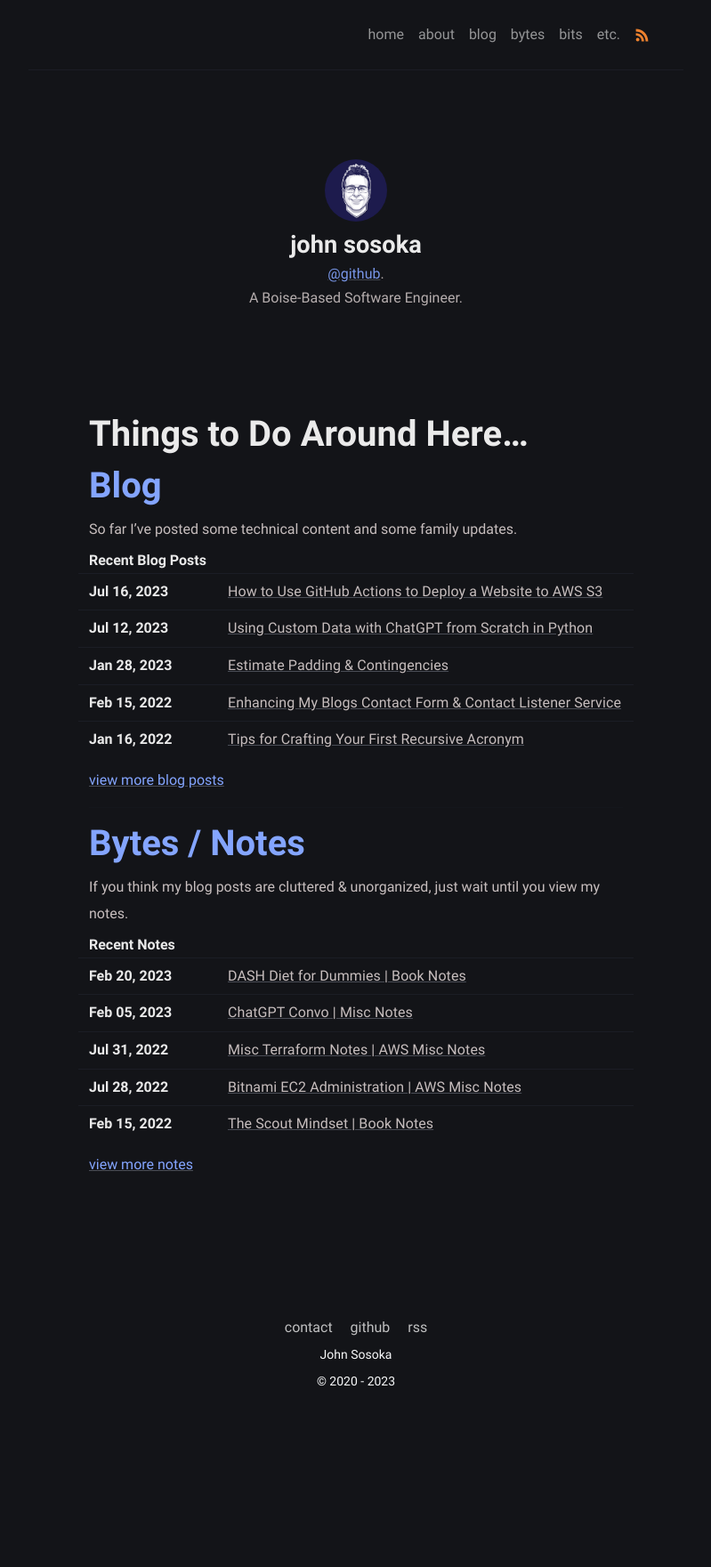
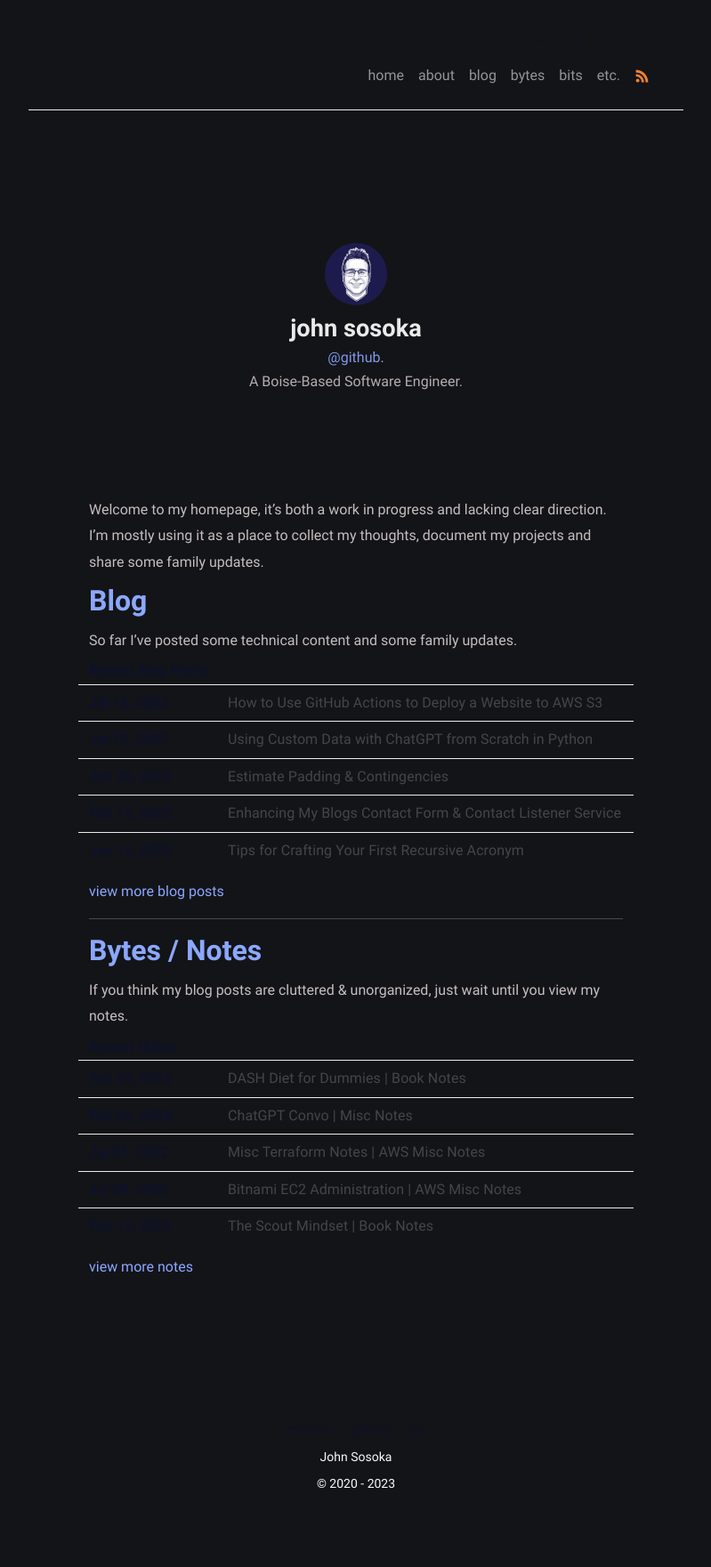
Before and after one commit to johnsosoka/site-johnsosoka-com, a Jekyll site: the page built from website/index.md, in a window 1280 px wide. Shown: the whole page at 89% size, without its empty margins (240-1039 px from the left). Built offline with Jekyll 4.4.1, drawn with Linux system fonts in a browser that asks for light colours; before the commit the page ends 1646 px from its top, so only the background shows below that.

Commit message:
saving work, still processing css changes

```diff
--- a/website/_layouts/post.html
+++ b/website/_layouts/post.html
@@ -40,6 +40,8 @@
     <main class="flex-grow-1 page-content" aria-label="Content">
         {{ content }}
     </main>
+
+    {% include post_navigation.html %}
 </div>
 
 </body>
--- /dev/null
+++ b/website/_sass/component/_post-navigation.scss
@@ -0,0 +1,30 @@
+// Post Navigation
+.post-nav {
+  border-color: $dark-light;
+
+  .post-nav-item {
+    font-weight: $bold-weight;
+
+    .post-title {
+      color: $dark-white;
+      opacity: 0.9;
+    }
+
+    &:hover,
+    &:focus {
+      .post-title {
+        color: $grey-blue;
+      }
+    }
+
+    .nav-arrow {
+      color: $dark-gray;
+    }
+  }
+
+  @include media-query($on-mobile) {
+    .post-nav-item:nth-child(even) {
+      border-color: $dark-light;
+    }
+  }
+}
--- a/website/_sass/main.scss
+++ b/website/_sass/main.scss
@@ -29,6 +29,8 @@
 // Dark Colors
 $dark-text-base-color: #c7bebe;
 $dark-text-link-blue: #84a5ff;
+$darker-text-link-blue: #8ba8ff;
+$darker-blue-grey: #3e4a70;
 $dark-text-link-blue-active: #2934ff;
 
 $dark-black: #131418;
@@ -69,6 +71,12 @@
   overflow: hidden;
 }
 
+// Universally Remove Href Underlines
+a {
+  text-decoration: none;
+}
+
+
 // Bootstrap
 // main.scss
 //@import "bootstrap/scss/bootstrap"; // Path to Bootstrap's SCSS
@@ -77,7 +85,5 @@
 //@import "layout/body";
 
 // Customizations
-@import "base/_base", "base/_fonts", "layout/_layout", "themes/jscom-dark",
-"component/_codeblock", "component/_highlight", "component/_code", "component/_form", "component/author";
-
-// , "pages/_post" < -- commenting this out made a big difference in page spacing
+@import "base/_base", "base/_fonts", "layout/_layout", "themes/jscom", "component/post-navigation",
+"component/_codeblock", "component/_highlight", "component/_code", "component/_form", "component/author" , "pages/_post";
--- a/website/_sass/pages/_post.scss
+++ b/website/_sass/pages/_post.scss
@@ -1,14 +1,14 @@
-// Post wrapper
-.wrapper.post {
-  @include media-query($on-mobile) {
-    padding-left: $spacing-half;
-    padding-right: $spacing-half;
-  }
-}
+/* Post Wrapper */
+//.wrapper.post {
+//  @include media-query($on-mobile) {
+//    padding-left: $spacing-half;
+//    padding-right: $spacing-half;
+//  }
+//}
 
-// Post title
+/* Post Title / Header */
 .header {
-  margin-top: 7.8em;
+  margin-top: 1em;
   margin-bottom: 3em;
 
   .tags {
@@ -18,6 +18,7 @@
     .tag {
       font-weight: $bold-weight;
       font-size: $small-font-size - 2;
+      color: $dark-text-link-blue;
 
       &:hover {
         text-decoration: none;
@@ -40,3 +41,30 @@
     }
   }
 }
+
+/* Header Subtitle / Author Segment */
+
+/* Change the color of the author name and date */
+.header-subtitle [itemprop="name"],
+.header-subtitle [itemprop="publishDate"] {
+  color: $grey-blue;
+}
+
+/* Adjust the margin of the header-subtitle div */
+.header-subtitle {
+  margin-top: 20px;
+  margin-bottom: 20px;
+}
+
+.page-content {
+  a {
+    // Link Color
+    color: $darker-text-link-blue;
+    &:hover,
+    &:active,
+    &:focus {
+      // On Hover Color
+      color: $darker-blue-grey;
+    }
+  }
+}
--- /dev/null
+++ b/website/_sass/themes/_jscom.scss
@@ -0,0 +1,46 @@
+body {
+  color: $dark-text-base-color;
+  background-color: $dark-black;
+
+
+  // Heading
+  h1 {
+    color: $dark-white;
+  }
+  h2 {
+    color: $dark-white;
+  }
+  h3 {
+    color: $dark-white;
+  }
+  h4 {
+    color: $dark-white;
+  }
+  h5 {
+    color: $dark-white;
+  }
+  h6 {
+    color: $dark-white;
+  }
+
+  /** for `code tags` **/
+  code {
+    color: #2881d3;
+    // code highlight color
+    &.highlighter-rouge {
+      background-color: $dark-light;
+    }
+  }
+
+  // Blockquote
+  blockquote {
+    color: $dark-gray;
+    border-color: $dark-light;
+  }
+
+  // Bold and Strong
+  strong,
+  b {
+    color: $dark-white;
+  }
+}
--- a/website/index.md
+++ b/website/index.md
@@ -2,9 +2,11 @@
 layout: home
 ---
 
-# Things to Do Around Here...
+Welcome to my homepage, it's both a work in progress and lacking clear direction. I'm mostly using it as a place
+to collect my thoughts, document my projects and share some family updates.
 
-# [Blog](/blog)
+
+## [Blog](/blog)
 So far I've posted some technical content and some family updates.
 {% include blog_posts.html post_display_limit=5 post_collection_title="Recent Blog Posts"  %}
 
@@ -12,7 +14,7 @@
 
 --------------------------
 
-# [Bytes / Notes](/notes)
+## [Bytes / Notes](/notes)
 If you think my blog posts are cluttered & unorganized, just wait until you view my notes.
 
 {% include notes_category_posts.html post_display_limit=5 post_collection_title="Recent Notes" %}
```
Also changed, not shown: website/_includes/post_navigation.html (+9 -7 lines), website/pages/blog.md (+1 -1 lines).
